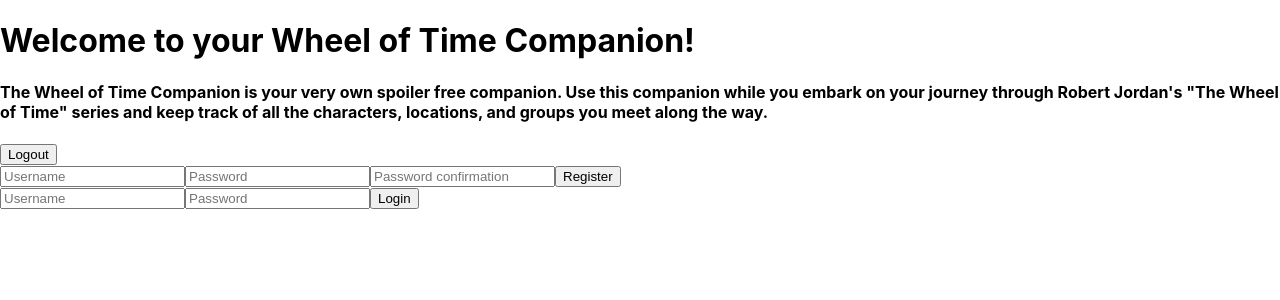
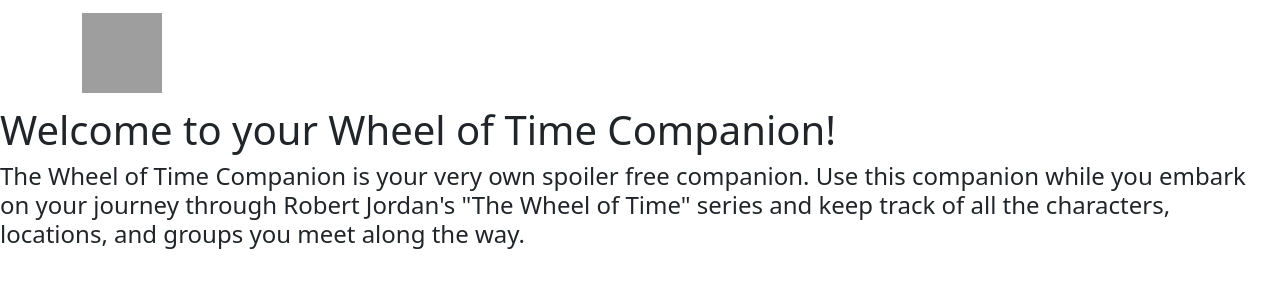
Before and after one commit to Mikelanne/wot-companion, a React (Create React App) app: page / in a window 1280 px wide. Shown: the top 300 px of the page. Built offline with nearby package versions, Linux system fonts and the light colour scheme; no server answers; grey boxes are pictures that could not be loaded; a web font is replaced by a local one.

Commit message:
adding styling and structing

```diff
--- a/package.json
+++ b/package.json
@@ -11,10 +11,11 @@
     "prop-types": "^15.7.2",
     "react": "^17.0.2",
     "react-axios": "^2.0.5",
+    "react-bootstrap": "^2.1.2",
     "react-cookie": "^4.1.1",
     "react-dom": "^17.0.2",
     "react-redux": "^7.2.4",
-    "react-router-dom": "^5.2.0",
+    "react-router-dom": "^5.3.0",
     "react-scripts": "4.0.3",
     "redux": "^4.1.1",
     "redux-thunk": "^2.3.0",
--- /dev/null
+++ b/src/components/Navbar.js
@@ -0,0 +1,39 @@
+import Nav from "react-bootstrap/nav"
+import {Link} from 'react-router-dom'
+import Button from "react-bootstrap/button"
+import { Container, Item, Navbar, } from "react-bootstrap"
+
+const NavBar = () => {
+
+    return (
+        <div>
+        {/* <Navbar>
+            <Container>
+                <Navbar.Brand href="#home">Brand link</Navbar.Brand>
+            </Container>
+        </Navbar>
+        <br />
+        <Navbar bg="light">
+            <Container>
+            <Navbar.Brand>Brand text</Navbar.Brand>
+            </Container>
+        </Navbar> */}
+
+        <Navbar>
+        <Container>
+            <Navbar.Brand href="#home">
+            <img
+                src="http://jcsalomon.github.io/wot-chapter-icons/Wheel-icon.svg"
+                width="80"
+                height="80"
+                className="d-inline-block align-top"
+                alt="React Bootstrap logo"
+            />
+            </Navbar.Brand>
+        </Container>
+        </Navbar>
+        </div>
+    )
+}
+
+export default NavBar
--- a/src/components/home.js
+++ b/src/components/home.js
@@ -2,6 +2,7 @@
 import Registration from "./auth/Registration";
 import Login from "./auth/Login";
 import axios from "axios";
+import NavBar from "./Navbar";
 
 export default class Home extends Component {
 
@@ -27,11 +28,12 @@
     render(){
         return (
             <div>
+                <NavBar />
                 <h1>Welcome to your Wheel of Time Companion!</h1>
                 <h4>The Wheel of Time Companion is your very own spoiler free companion. Use this companion while you embark on your journey through Robert Jordan's "The Wheel of Time" series and keep track of all the characters, locations, and groups you meet along the way.</h4>
-                <button onClick={() => this.handleLogoutClick()}>Logout</button>
+                {/* <button onClick={() => this.handleLogoutClick()}>Logout</button>
                 <Registration handleSuccessfulAuth={this.handleSuccessfulAuth}/>
-                <Login handleSuccessfulAuth={this.handleSuccessfulAuth}/>
+                <Login handleSuccessfulAuth={this.handleSuccessfulAuth}/> */}
             </div>
         )
     }
--- a/src/index.js
+++ b/src/index.js
@@ -4,6 +4,7 @@
 import App from './App';
 import reportWebVitals from './reportWebVitals';
 import { CookiesProvider } from 'react-cookie';
+import 'bootstrap/dist/css/bootstrap.min.css';
 
 ReactDOM.render(
   <CookiesProvider>
```
Also changed, not shown: src/components/containers/CharactersContainer.js (added), 2 other files (tests, documents, lock files or other folders).
